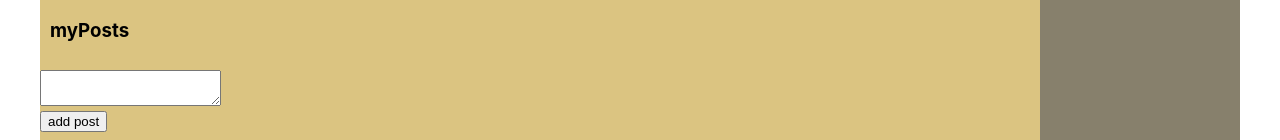
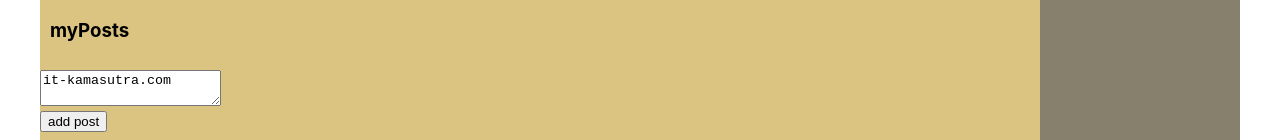
Before and after one commit to nickolayArbuzov/samurai, a React (Create React App) app: page /Profile in a window 1280 px wide. Shown: the part 414-554 px from the top of the page. Built offline with nearby package versions, Linux system fonts and the light colour scheme.

Commit message:
lesson34

```diff
--- a/src/App.js
+++ b/src/App.js
@@ -20,7 +20,7 @@ const App = (props) => {
 
           <Route path='/Profile'
           render={ () => <Profile
-          state={props.state.profilePage} addPost={props.addPost}/> }/>
+          profilePage={props.state.profilePage} addPost={props.addPost}/> }/>
 
           <Route path='/Dialogs'
           render={ () => <Dialogs
--- a/src/components/Profile/MyPosts/MyPosts.jsx
+++ b/src/components/Profile/MyPosts/MyPosts.jsx
@@ -13,7 +13,8 @@ const MyPosts = (props) => {
   }
 
     let onPostChange = () => {
-
+      let text = newPostElement.current.value;
+      alert(text);
     }
 
     return <div className={s.posts}>
--- a/src/components/Profile/Profile.jsx
+++ b/src/components/Profile/Profile.jsx
@@ -7,7 +7,9 @@ const Profile = (props) => {
 
     return <div>
       <ProfileInfo/>
-      <MyPosts posts={props.state.posts} addPost={props.addPost}/>
+      <MyPosts posts={props.profilePage.posts}
+              newPostText={props.profilePage.newPostText}
+              addPost={props.addPost}/>
     </div>
 }
 
--- a/src/redux/state.js
+++ b/src/redux/state.js
@@ -10,6 +10,7 @@ let state = {
             {id:5, message:'And about you?',likeCount:2},
             {id:6, message:'What about you?',likeCount:5}
         ],
+        newPostText: "it-kamasutra.com"
     },
     dialogsPage:{
         dialogsData:[
```
